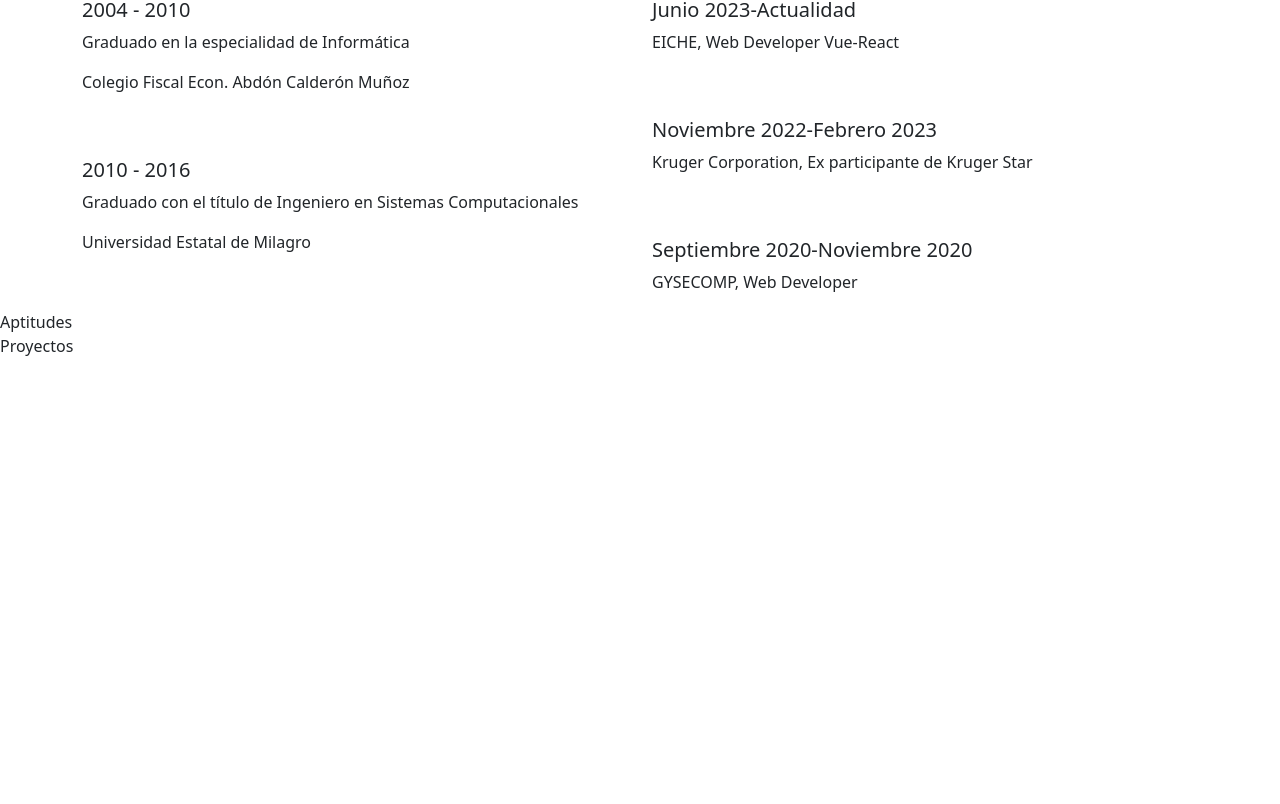
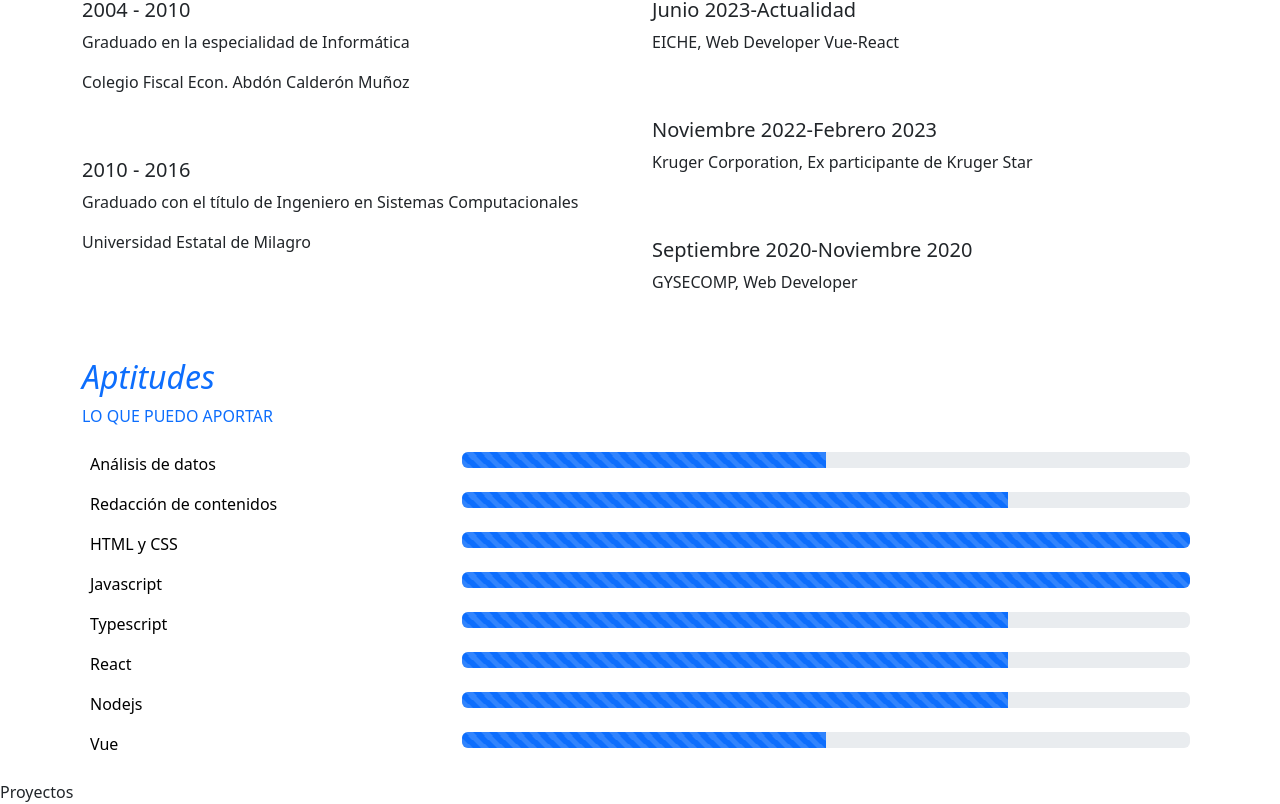
Before and after one commit to jeici21/portfolio, a React (Vite) app: page / in a window 1280 px wide. Shown: the part 1174-1978 px from the top of the page. Before the commit the page ends 1532 px from the top, so only its background shows below. Built offline with nearby package versions, Linux system fonts and the light colour scheme.

Commit message:
Añadidas aptitudes

```diff
--- a/src/components/Aptitudes.tsx
+++ b/src/components/Aptitudes.tsx
@@ -1,6 +1,35 @@
 const Aptitudes = () => {
+    const aptitudes = [
+        { nombre: 'Análisis de datos', valor: 50 },
+        { nombre: 'Redacción de contenidos', valor: 75 },
+        { nombre: 'HTML y CSS', valor: 100 },
+        { nombre: 'Javascript', valor: 100 },
+        { nombre: 'Typescript', valor: 75 },
+        { nombre: 'React', valor: 75 },
+        { nombre: 'Nodejs', valor: 75 },
+        { nombre: 'Vue', valor: 50 },
+    ]
+
     return (
-        <div id="aptitudes">Aptitudes</div>
+        <div id="aptitudes" className="container pt-5">
+            <h2 className="fst-italic text-primary">Aptitudes</h2>
+            <p className="text-primary">LO QUE PUEDO APORTAR</p>
+            <table className="table table-borderless">
+                <tbody>
+                    {aptitudes.map((aptitud, index) => (
+                        <tr key={index}>
+                            <td className="col-4">{aptitud.nombre}</td>
+                            <td className="col">
+                                <div className="progress" role="progressbar" aria-label={aptitud.nombre}
+                                    aria-valuenow={aptitud.valor} aria-valuemin={0} aria-valuemax={100}>
+                                    <div className={`progress-bar progress-bar-striped progress-bar-animated w-${aptitud.valor}`} />
+                                </div>
+                            </td>
+                        </tr>
+                    ))}
+                </tbody>
+            </table>
+        </div>
     )
 }
 
```
